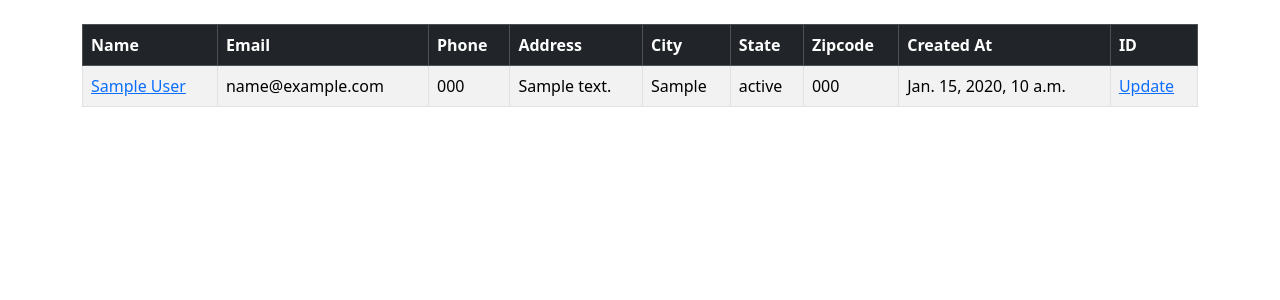
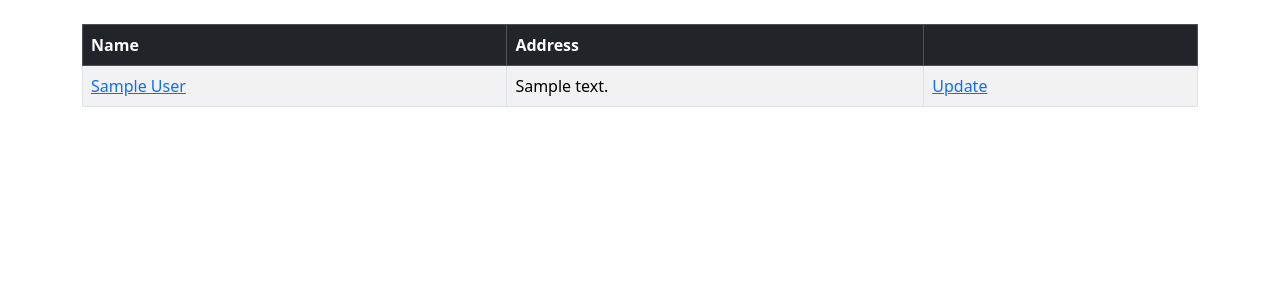
Before and after one commit to evgenickus/Django_CRM, a Django app: page / in a window 1280 px wide. Shown: the part 56-356 px from the top of the page. Run offline with Django 3.2, Linux system fonts and the light colour scheme; a user stored in the database is signed in; tables that the repository leaves empty hold one stand-in row (values such as "Sample post"); parts of the project's set-up code (start-up, migrations or seed data) failed here and were passed over.

Commit message:
first commit

```diff
--- a/website/templates/home.html
+++ b/website/templates/home.html
@@ -8,14 +8,14 @@
     <thead class="table-dark">
       <tr>
         <th scope="col">Name</th>
-        <th scope="col">Email</th>
-        <th scope="col">Phone</th>
+        <!-- <th scope="col">Email</th>
+        <th scope="col">Phone</th> -->
         <th scope="col">Address</th>
-        <th scope="col">City</th>
+        <!-- <th scope="col">City</th>
         <th scope="col">State</th>
         <th scope="col">Zipcode</th>
-        <th scope="col">Created At</th>
-        <th scope="col">ID</th>
+        <th scope="col">Created At</th> -->
+        <th scope="col"></th>
       </tr>
     </thead>
     <tbody>
@@ -23,13 +23,13 @@
             {% for record in records %}
                 <tr>
                     <td><a href="{% url 'record' record.id %}">{{ record.first_name }} {{ record.last_name }}</a></td>
-                    <td>{{ record.email }}</td>
-                    <td>{{ record.phone }}</td>
+                    <!-- <td>{{ record.email }}</td>
+                    <td>{{ record.phone }}</td> -->
                     <td>{{ record.address }}</td>
-                    <td>{{ record.city }}</td>
+                    <!-- <td>{{ record.city }}</td>
                     <td>{{ record.state }}</td>
                     <td>{{ record.zipcode }}</td>
-                    <td>{{ record.created_at }}</td>
+                    <td>{{ record.created_at }}</td> -->
                     <td><a href="{% url 'update_record' record.id %}">Update</a></td>
                 </tr>
             {% endfor %}
```
Also changed, not shown: dcrm/settings.py (+8 -3 lines).
